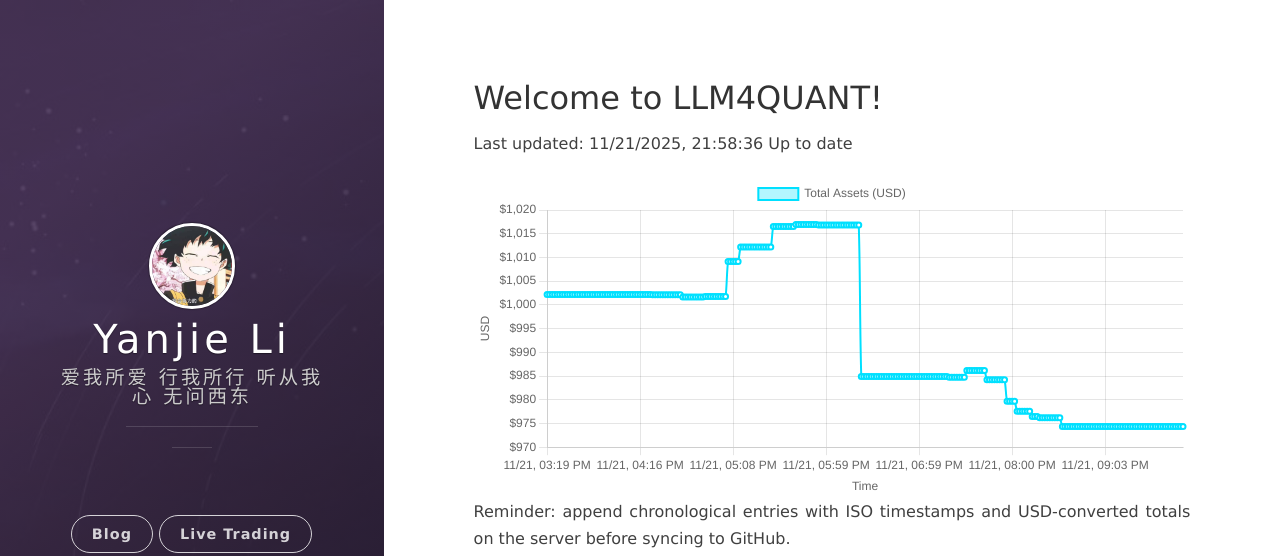
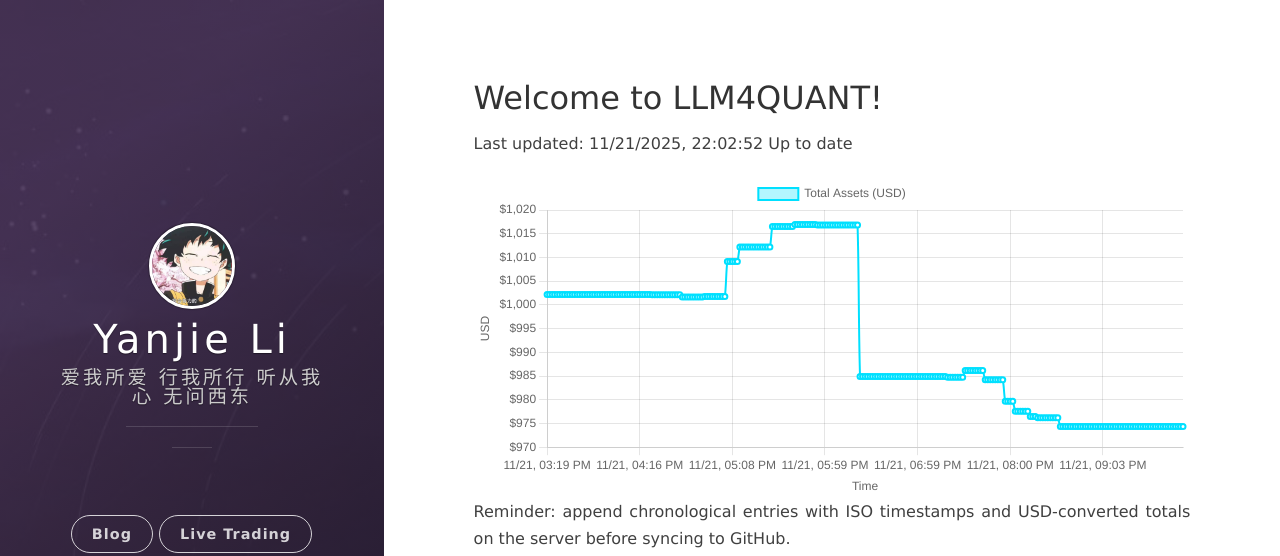
Before and after one commit to leeyegy/leeyegy.github.io, a Jekyll site: the page built from live-trading.html, in a window 1280 px wide. Shown: the top 556 px of the page. Built offline with Jekyll 4.4.1, drawn with Linux system fonts in a browser that asks for light colours; nearby versions of some CDN libraries.

Commit message:
AccountMonitor: update balance history 2025-11-22T06:02:52+08:00

```diff
--- a/assets/data/binance/balance-history.json
+++ b/assets/data/binance/balance-history.json
@@ -1,5 +1,5 @@
 {
-  "generatedAt": "2025-11-22T05:58:36+08:00",
+  "generatedAt": "2025-11-22T06:02:52+08:00",
   "asset": "total_usd_value",
   "history": [
     {
@@ -1017,6 +1017,10 @@
     {
       "timestamp": "2025-11-22T05:58:36+08:00",
       "totalUsd": 974.36593718
+    },
+    {
+      "timestamp": "2025-11-22T06:02:52+08:00",
+      "totalUsd": 974.36593718
     }
   ]
 }
```
